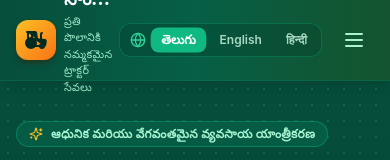
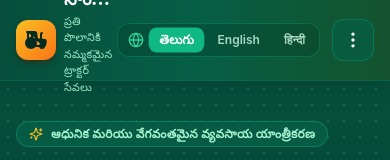
Before and after one commit to maheswarredd/TracktorsSamba, a React (Vite) app in the folder client/: page / in a window 390 px wide. Shown: the top 160 px of the page. Built offline with nearby package versions, Linux system fonts and the light colour scheme; no server answers.

Commit message:
Update Navbar.jsx

```diff
--- a/client/src/components/Navbar.jsx
+++ b/client/src/components/Navbar.jsx
@@ -10,6 +10,7 @@ import {
   Tractor,
   Menu,
   X,
+  MoreVertical,
   User as UserIcon,
   LogOut,
   Bell,
@@ -274,14 +275,20 @@ useEffect(() => {
                 </div>
               )}
 
-              {/* Mobile menu hamburger button */}
+              {/* Mobile three-dot menu */}
               <button
-                type="button"
-                onClick={() => setMobileMenuOpen(!mobileMenuOpen)}
-                className="lg:hidden p-2 rounded-xl text-emerald-200 hover:text-white hover:bg-emerald-800/80 transition"
-              >
-                {mobileMenuOpen ? <X className="w-6 h-6" /> : <Menu className="w-6 h-6" />}
-              </button>
+               type="button"
+              onClick={() => setMobileMenuOpen((open) => !open)}
+              aria-label={mobileMenuOpen ? 'Close menu' : 'Open menu'}
+             aria-expanded={mobileMenuOpen}
+            className="lg:hidden shrink-0 p-2.5 rounded-xl border border-emerald-600/50 bg-emerald-800/70 text-white hover:bg-emerald-700 active:scale-95 transition"
+            >
+           {mobileMenuOpen ? (
+           <X className="w-5 h-5" />
+           ) : (
+          <MoreVertical className="w-5 h-5" />
+          )}
+         </button>
             </div>
           </div>
         </div>
```
